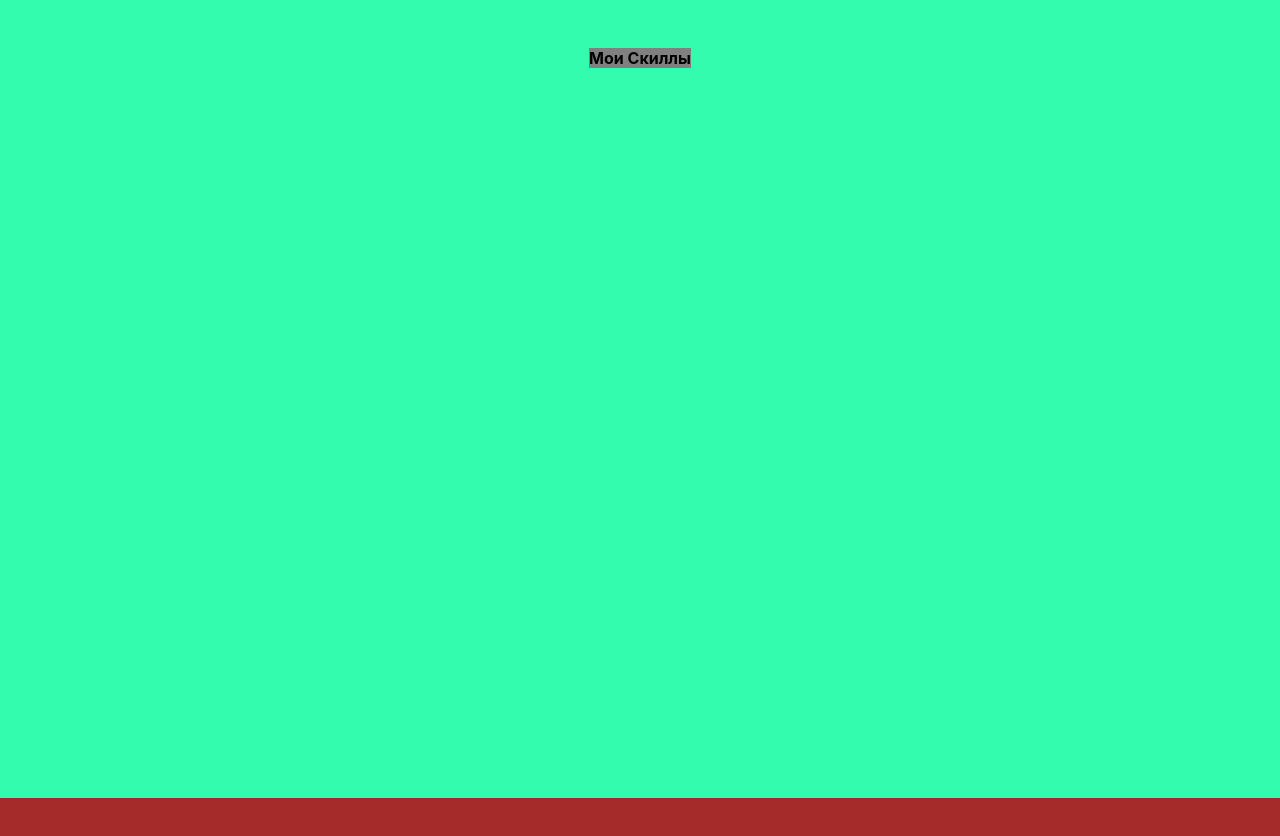
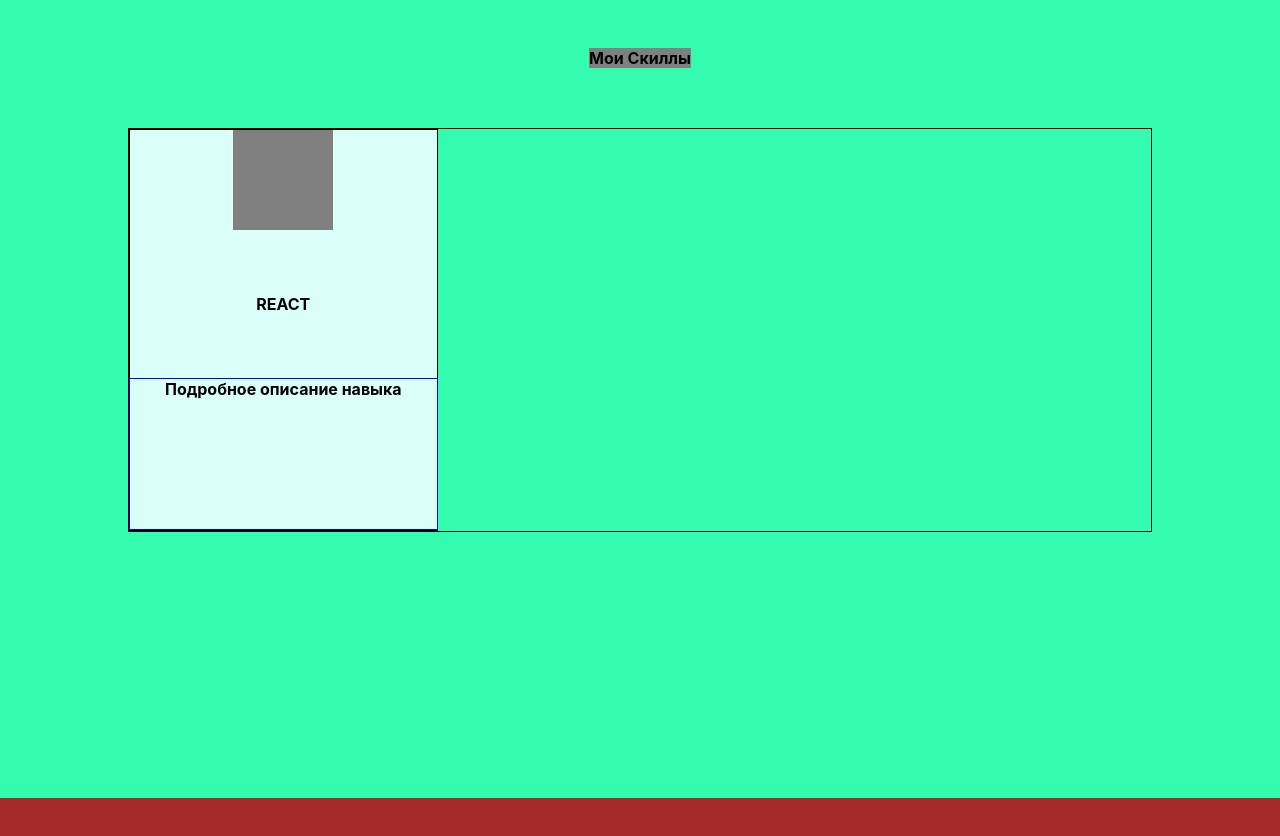
Before and after one commit to zionjke/portfolio, a React (Create React App) app: page / in a window 1280 px wide. Shown: the part 902-1738 px from the top of the page. Built offline with nearby package versions, Linux system fonts and the light colour scheme.

Commit message:
add myskill block

```diff
--- a/src/components/Header/Header.js
+++ b/src/components/Header/Header.js
@@ -1,13 +1,14 @@
 import React from 'react';
 import styles from './Header.module.css'
 import Navbar from "./Navbar/Navbar";
+
 
 
 function Header() {
   return (
       <div className={styles.header}>
           <div className={styles.container}>
-             <Navbar/>
+            <Navbar/>
           </div>
 
       </div>
--- a/src/components/Skills/Skills.js
+++ b/src/components/Skills/Skills.js
@@ -9,6 +9,18 @@ function Skills() {
                 <div className={styles.myskills}>
                     <span>Мои Скиллы</span>
                 </div>
+                <div className={styles.myskill_items}>
+                        <div className={styles.myskill_item}>
+                            <div className={styles.myskill_item_image}>
+                                <img src="" alt=""/>
+                            </div>
+                            <span>REACT</span>
+                            <div className={styles.myskill_item_description}>
+                                    <span>Подробное описание навыка</span>
+                            </div>
+
+                        </div>
+                </div>
             </div>
       </div>
   );
--- a/src/components/Skills/Skills.module.css
+++ b/src/components/Skills/Skills.module.css
@@ -24,3 +24,40 @@
   margin-top: 50px;
 
 }
+
+.myskill_items {
+  border: 1px solid;
+  margin-top: 60px;
+  display: flex;
+  justify-content: space-between;
+
+}
+
+.myskill_item {
+  display: flex;
+  flex-direction: column;
+  justify-content: space-between;
+  align-items: center;
+  background-color: #d9fff8;
+  border: 1px solid;
+  width: 30%;
+  min-height: 400px;
+}
+
+.myskill_item_image{
+  width: 100px;
+  height: 100px;
+  background-color: gray;
+
+}
+
+.myskill_item span {
+  font-weight: bold;
+}
+
+.myskill_item_description{
+  text-align: center;
+  border: 1px solid blue;
+  min-height: 150px;
+  width: 100%;
+}
```
